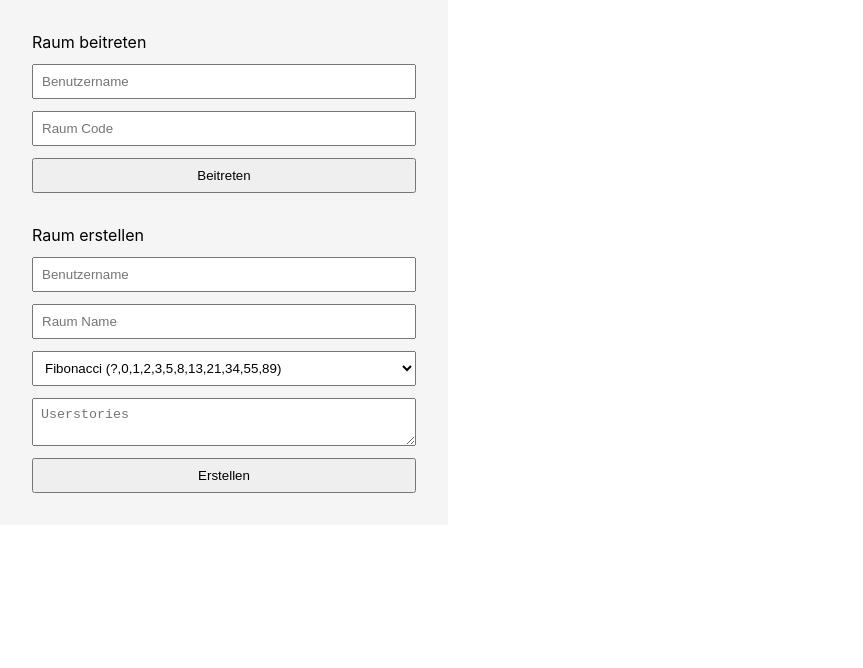
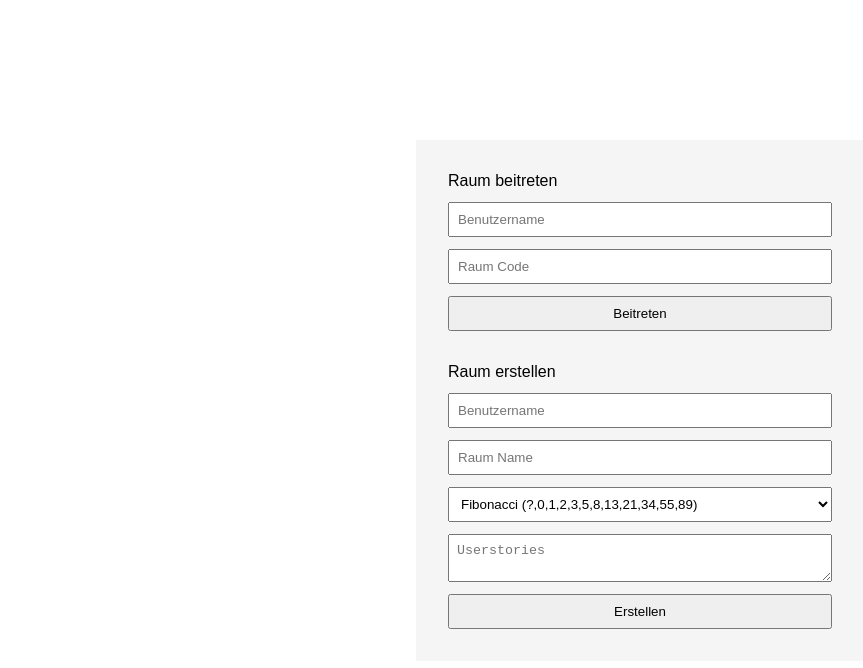
Before and after one commit to fabiansefranek/scrumtoolset, a React (Create React App) app in the folder client/: page / in a window 1280 px wide. Shown: the top 668 px of the page, without its empty margins (0-863 px from the left). Built offline with nearby package versions, Linux system fonts and the light colour scheme.

Commit message:
feature(react): center divs

```diff
--- a/client/src/App.tsx
+++ b/client/src/App.tsx
@@ -1,8 +1,10 @@
-import { useState, useEffect } from 'react';
+import { findByLabelText } from '@testing-library/react';
+import React, { useState, useEffect } from 'react';
 import io from 'socket.io-client';
 import PokerConfigurationScreen from './components/PokerConfigurationScreen';
 import PokerSessionScreen from './components/PokerSessionScreen';
 import { User, UserStory } from './types';
+import styled from 'styled-components';
 
 export const votingSystems : any = {
   fibonacci: ["?", "0", "1", "2", "3", "5", "8", "13", "21", "34", "55", "89"],
@@ -142,11 +144,18 @@ function App() {
   }
 
   return (
-    <div>
+    <Container>
       {!isConnected && <PokerConfigurationScreen createRoom={createRoom} setRoomName={setRoomName} setUsername={setUsername} setUserStories={setUserStories} setVotingSystem={setVotingSystem} setCurrentUserStory={setCurrentUserStory} setRoomCode={setRoomCode} joinRoom={joinRoom} />}
       {isConnected && <PokerSessionScreen userList={userList} userStories={userStories} currentUserStory={currentUserStory} nextRound={nextRound} userIsModerator={userIsModerator} roomState={roomState} revealVotes={revealVotes} closeRoom={closeRoom} sendVote={vote} disconnect={disconnect} votingSystem={votingSystem} />}
-    </div>
+    </Container>
   );
 }
 
+const Container = styled.div`
+  display: flex;
+  justify-content: center;
+  align-items: center;
+  height: 100%;
+`;
+
 export default App;
--- a/client/src/components/PokerSessionScreen.tsx
+++ b/client/src/components/PokerSessionScreen.tsx
@@ -1,4 +1,3 @@
-import React from 'react';
 import PokerVoteContainer from './PokerVoteContainer';
 import PokerUserStoryContainer from './PokerUserStoryContainer';
 import { User, UserStory } from '../types';
@@ -6,20 +5,20 @@ import styled from 'styled-components';
 
 function PokerSessionScreen({ userList, userStories, currentUserStory, nextRound, userIsModerator, roomState, revealVotes, closeRoom, sendVote, disconnect, votingSystem } : { userList : User[], userStories : UserStory[], currentUserStory : UserStory, nextRound : Function, userIsModerator : Boolean, roomState : string, revealVotes : Function, closeRoom : Function, sendVote : Function, disconnect : Function, votingSystem : any }) {
     return (
-        <div>
-            {userIsModerator && <p>Status: {roomState}</p>}
             <Container>
                 <PokerUserStoryContainer userStories={userStories} currentUserStory={currentUserStory} userIsModerator={userIsModerator} />
                 <PokerVoteContainer userList={userList} nextRound={nextRound} userIsModerator={userIsModerator} roomState={roomState} revealVotes={revealVotes} closeRoom={closeRoom} sendVote={sendVote} disconnect={disconnect} votingSystem={votingSystem} currentUserStory={currentUserStory} />
             </Container>
-        </div>
     )
 }
 
 const Container = styled.div`
     display: flex;
     flex-direction: column;
+    justify-content: center;
+    align-items: center;
     gap: 1rem;
+    height: 100%;
 `
 
 export default PokerSessionScreen;
--- a/client/src/components/PokerUserStoryContainer.tsx
+++ b/client/src/components/PokerUserStoryContainer.tsx
@@ -33,7 +33,7 @@ const CurrentUserStoryContainer = styled.div`
     justify-content: space-between;
     align-items: center;
     background-color: #f5f5f5;
-    width: 40vw;
+    width: 80vw;
     padding: 2rem;
     box-sizing: border-box;
     border-radius: 0.5rem;
--- a/client/src/components/PokerVoteContainer.tsx
+++ b/client/src/components/PokerVoteContainer.tsx
@@ -30,7 +30,7 @@ function PokerVoteContainer({ userList, nextRound, userIsModerator, roomState, s
 
 const Container = styled.div`
     background-color: #f5f5f5;
-    width: 40vw;
+    width: 80vw;
     padding: 2rem;
     height: fit-content;
     box-sizing: border-box;
--- a/client/src/index.css
+++ b/client/src/index.css
@@ -1,13 +1,5 @@
-body {
+html, body, #root {
+  height: 100%;
   margin: 0;
-  font-family: -apple-system, BlinkMacSystemFont, 'Segoe UI', 'Roboto', 'Oxygen',
-    'Ubuntu', 'Cantarell', 'Fira Sans', 'Droid Sans', 'Helvetica Neue',
-    sans-serif;
-  -webkit-font-smoothing: antialiased;
-  -moz-osx-font-smoothing: grayscale;
+  font-family: sans-serif;
 }
-
-code {
-  font-family: source-code-pro, Menlo, Monaco, Consolas, 'Courier New',
-    monospace;
-}
```
